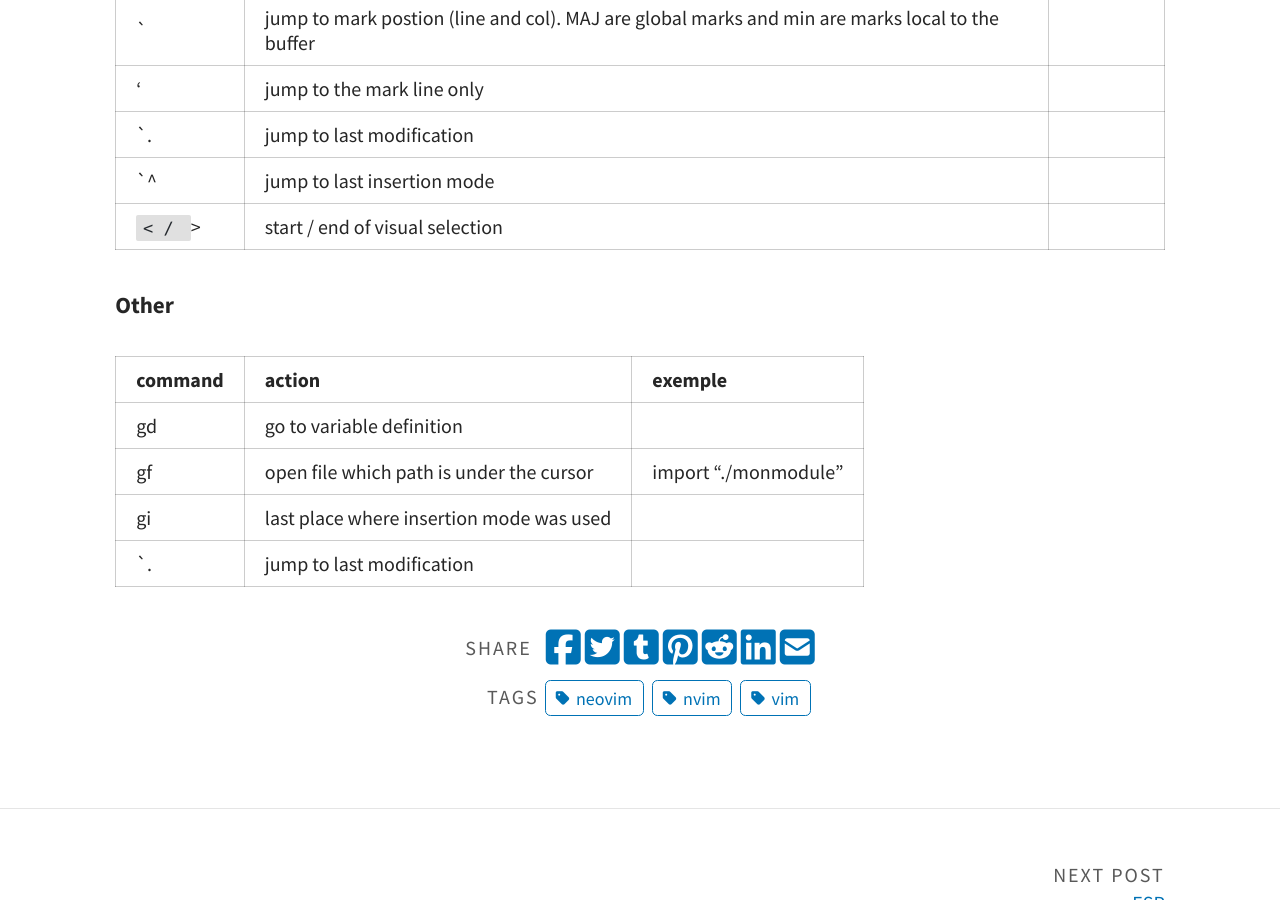
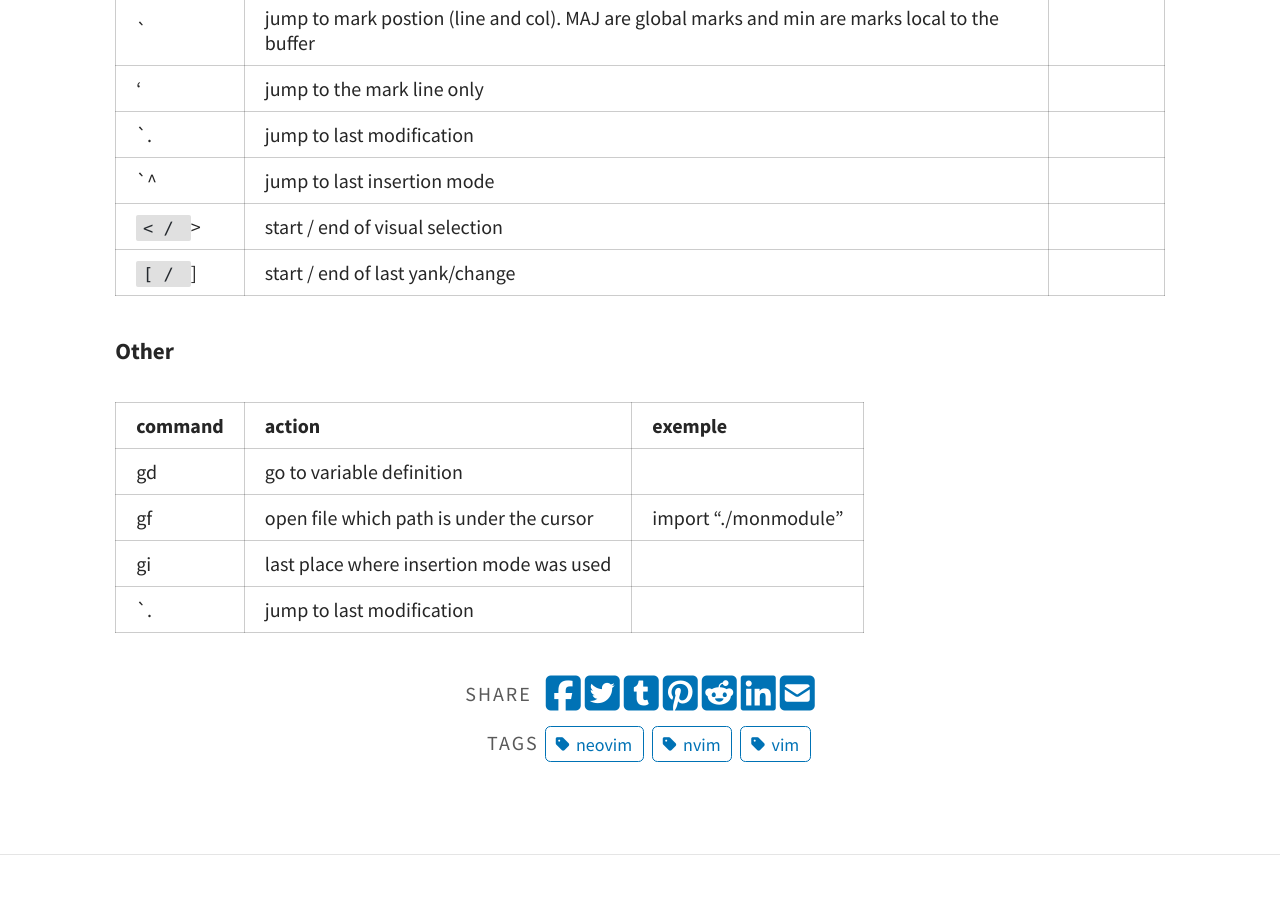
Before and after one commit to cristalcorp/cristalcorp.github.io, a Jekyll site: the page built from _posts/2026-04-08-Nvim.md, in a window 1280 px wide and 900 px high, scrolled down 6360 px. Built offline with Jekyll 4.4.1, drawn with Linux system fonts in a browser that asks for light colours; a script that is not in the unit is left out.

Commit message:
vim motions table

```diff
--- a/_posts/2026-04-08-Nvim.md
+++ b/_posts/2026-04-08-Nvim.md
@@ -194,6 +194,7 @@ Ctrl + [d/u/f/b] move the cursor and scroll
 | `.      | jump to last modification                                                                       |         |
 | `^      | jump to last insertion mode                                                                     |         |
 | `< / `> | start / end of visual selection                                                                 |         |
+| `[ / `] | start / end of last yank/change                                                                 |         |
 
 #### Other
 
```
